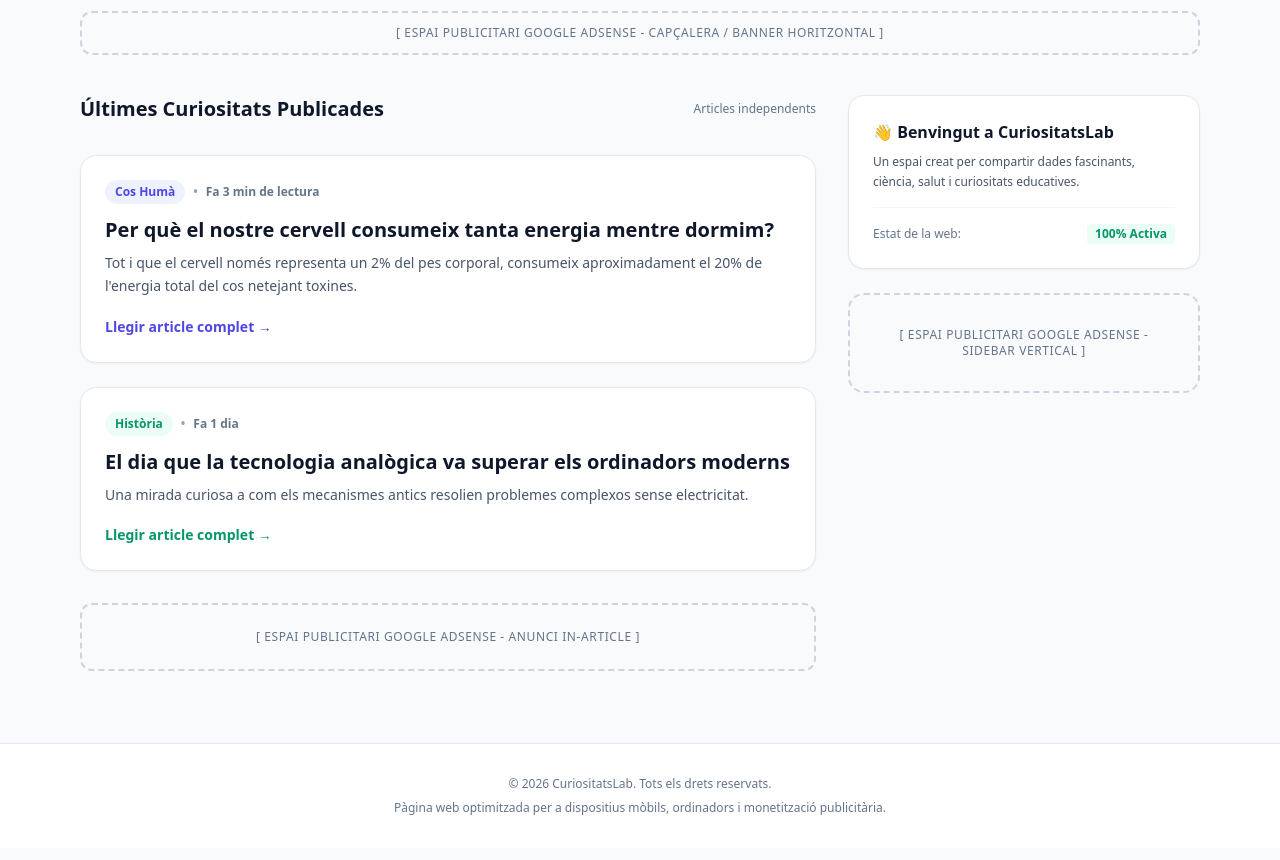
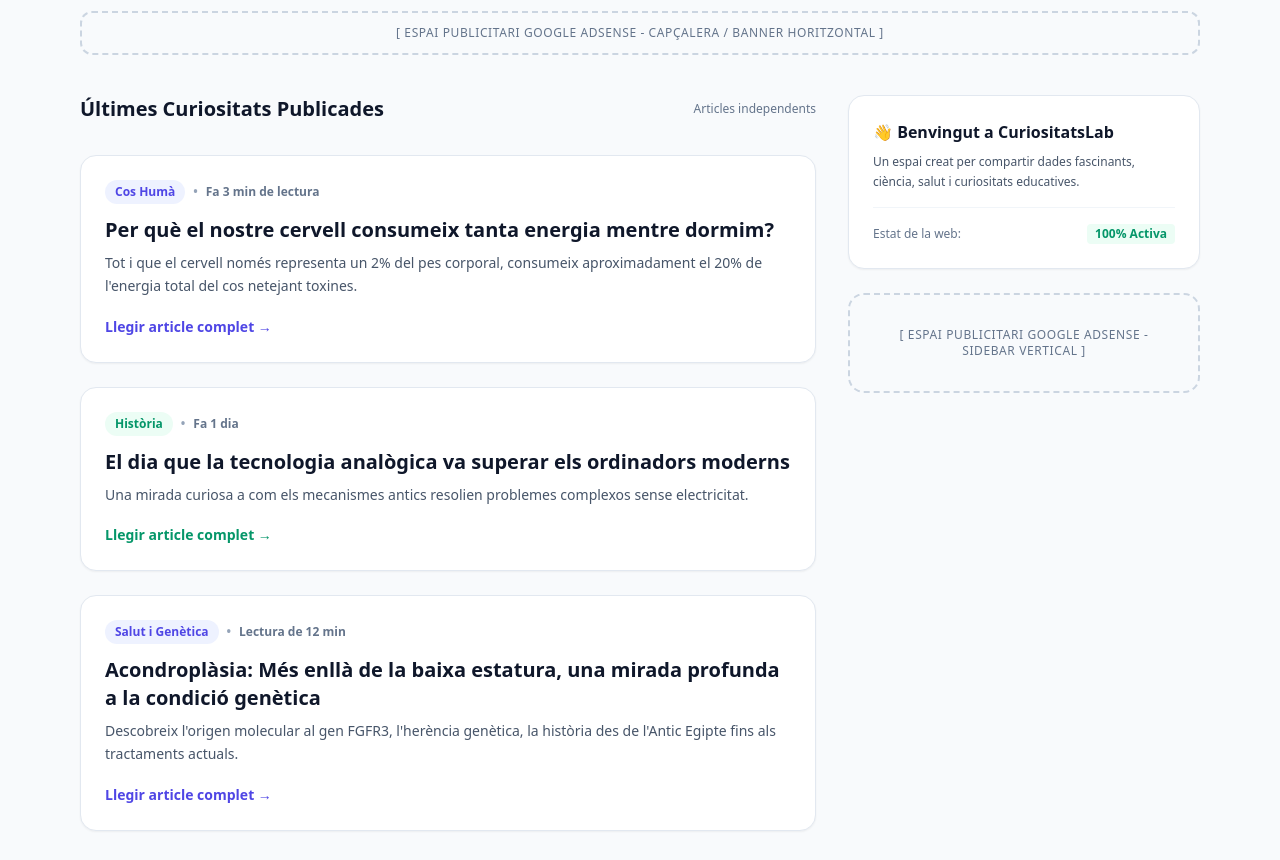
Before and after one commit to aritzgimenezuab/curiositats-web, a plain HTML site: page index.html in a window 1280 px wide. Shown: the part 70-930 px from the top of the page. Drawn offline with nearby package versions, Linux system fonts and the light colour scheme.

Commit message:
Add article card for Acondroplàsia

```diff
--- a/index.html
+++ b/index.html
@@ -81,6 +81,22 @@
                     <span class="text-emerald-600 font-semibold text-sm">Llegir article complet &rarr;</span>
                 </a>
 
+                <!-- Targeta Article Acondroplàsia -->
+                <a href="article-acondroplasia.html" class="bg-white rounded-2xl border border-slate-200 p-6 shadow-sm hover:shadow-md transition block">
+                    <div class="flex items-center space-x-2 text-xs font-semibold mb-3">
+                        <span class="bg-indigo-50 text-indigo-600 px-2.5 py-1 rounded-full">Salut i Genètica</span>
+                        <span class="text-slate-400">•</span>
+                        <span class="text-slate-500">Lectura de 12 min</span>
+                    </div>
+                    <h3 class="text-xl font-bold text-slate-900 mb-2 hover:text-indigo-600 transition">
+                        Acondroplàsia: Més enllà de la baixa estatura, una mirada profunda a la condició genètica
+                    </h3>
+                    <p class="text-slate-600 text-sm leading-relaxed mb-4">
+                        Descobreix l'origen molecular al gen FGFR3, l'herència genètica, la història des de l'Antic Egipte fins als tractaments actuals.
+                    </p>
+                    <span class="text-indigo-600 font-semibold text-sm">Llegir article complet &rarr;</span>
+                </a>
+
             </div>
 
             <div class="ad-placeholder rounded-xl p-6 text-center text-xs uppercase tracking-wider">
```
